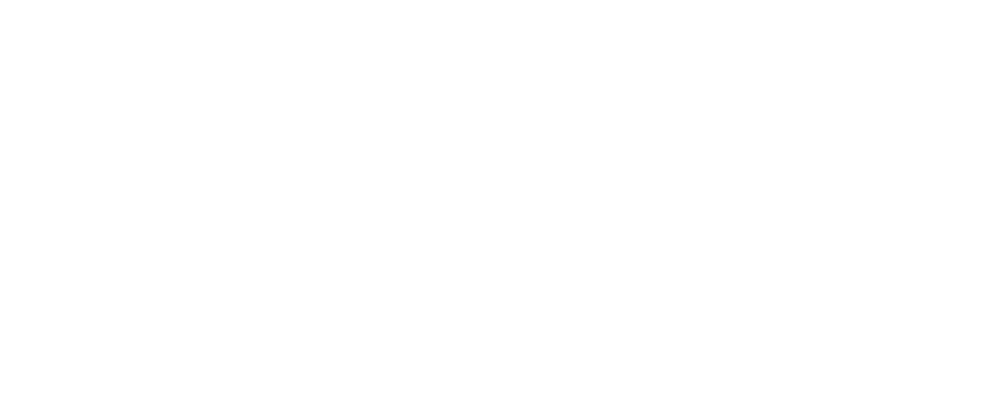
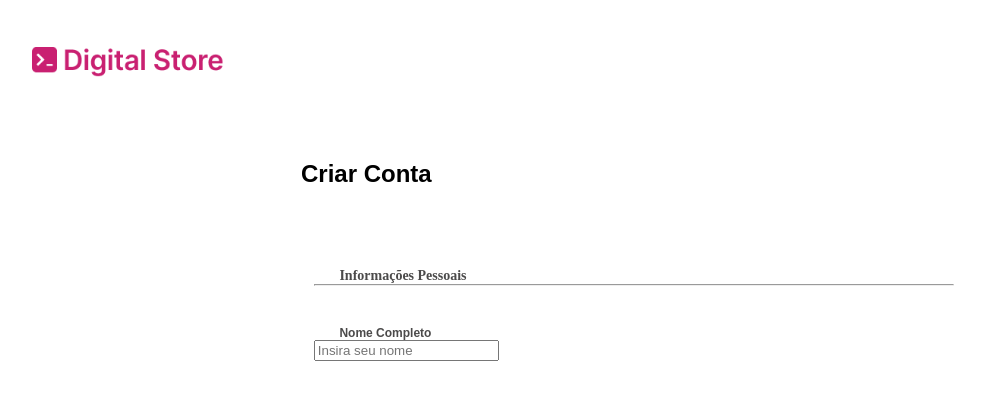
Before and after one commit to DevWesleyMatos/LojaDeSapato-React-, a React (Vite) app: page /createAccounte in a window 1280 px wide. Before the commit this address had no page. Shown: the top 400 px of the page, without its empty margins (19-1004 px from the left). Built offline with nearby package versions, Linux system fonts and the light colour scheme; a web font is replaced by a local one.

Commit message:
CreateAccount

```diff
--- a/src/App.jsx
+++ b/src/App.jsx
@@ -3,6 +3,7 @@
 import Productspage from './Pages/Productspage';
 import ProductsDetailspage from './Pages/ProductDetailsPage';
 import CartPage from './Pages/CartPage';
+import CreateAccountePage from './Pages/CreateAccountePage';
 
 
 function App() {
@@ -13,7 +14,8 @@
           <Route path='/' element={<Homepage/>} />
           <Route path='/products' element={<Productspage/>} />
           <Route path='/productsDetails' element={<ProductsDetailspage/>} />
-          <Route path='/cart' element={<CartPage/>} />
+          <Route path='/cart' element={<CartPage />} />
+          <Route path='/createAccounte' element={<CreateAccountePage/>} />
         </Routes>
       </BrowserRouter>
     </>
--- /dev/null
+++ b/src/Components/CreateAccounteBody/CreateAccounteBody.css
@@ -0,0 +1,29 @@
+
+#create-account-Body{
+    width: 100%;
+    display: flex;
+    align-items: center;
+    flex-direction: column;
+}
+#create-account-h1{
+    width: 50vw;
+    margin-top: 5vh;
+}
+#create-account-h1 h1{
+    font-size: 24px;
+    font-family: Arial, Helvetica, sans-serif;
+    font-weight: bold;
+}
+#create-account-informations{
+    width: 50vw;
+    margin-top: 5vh;
+    margin-left: 2vw;
+    background-color: white;
+}
+#create-account-informations h4{
+    font-size: 14px;
+    font-weight: bold;
+    color: rgb(75, 74, 74);
+    margin-top: 5vh;
+    margin-left: 2vw;
+}
--- /dev/null
+++ b/src/Components/CreateAccounteBody/CreateAccounteBody.jsx
@@ -0,0 +1,25 @@
+import Input from '../Input/Input'
+import './CreateAccounteBody.css'
+
+function CreateAccounteBody() {
+    return (
+        <>
+            <section id='create-account-Body'>
+                <div id='create-account-h1'>
+                    <h1>Criar Conta</h1>
+                </div>
+                <div id='create-account-informations'>
+                    <h4>Informações Pessoais</h4>
+                    <hr />
+
+                    <Input
+                        label="Nome Completo"
+                        type="text"
+                        placeholder="Insira seu nome"
+                    />
+                </div>
+            </section>
+        </>
+    )
+}
+export default CreateAccounteBody
--- /dev/null
+++ b/src/Components/CreateAccounteHeader/CreateAccounteHeader.css
@@ -0,0 +1,11 @@
+
+#create-account-header{
+    width: 100%;
+    height: 15vh;
+    display: flex;
+    align-items: center;
+    padding-left: 4vw;
+}
+#create-account-header img{
+    width: 15vw;
+}
--- /dev/null
+++ b/src/Components/CreateAccounteHeader/CreateAccounteHeader.jsx
@@ -0,0 +1,13 @@
+import Logo from "../../assets/Logo.png"
+import './CreateAccounteHeader.css'
+
+function CreateAccountePage() {
+    return (
+        <>
+            <div id="create-account-header">
+              <img src={Logo} alt="" />
+            </div>
+        </>
+    )
+}
+export default CreateAccountePage
--- /dev/null
+++ b/src/Components/Input/Input.css
@@ -0,0 +1,17 @@
+.input-label{
+    font-size: 12px;
+    font-weight: bold;
+    font-family: Arial, Helvetica, sans-serif;
+    color: rgb(75,74,74);
+    display: block;
+    margin-top: 5vh;
+    margin-left: 2vw;
+}
+.input.input{
+    width: 46vw;
+    height: 7vh;
+    background-color: rgb(241, 241, 241);
+    border-radius: 5px;
+    padding: 10px;
+
+}
--- /dev/null
+++ b/src/Components/Input/Input.jsx
@@ -0,0 +1,14 @@
+import './Input.css'
+
+function Input(props) {
+
+    return (
+        <>
+            <div>
+                <label className='input-label' htmlFor="">{props.label}</label>
+                <input className='input-intup' type={props.type} placeholder={props.placeholder} />
+            </div>
+        </>
+    )
+}
+export default Input
--- /dev/null
+++ b/src/Pages/CreateAccountePage.jsx
@@ -0,0 +1,12 @@
+import CreateAccounteBody from "../Components/CreateAccounteBody/CreateAccounteBody"
+import CreateAccounteHeader from "../Components/CreateAccounteHeader/CreateAccounteHeader"
+
+function CreateAccountePage() {
+    return (
+        <>
+            <CreateAccounteHeader />
+            <CreateAccounteBody />
+        </>
+    )
+}
+export default CreateAccountePage
--- a/src/main.jsx
+++ b/src/main.jsx
@@ -1,6 +1,5 @@
 import { StrictMode } from 'react'
 import { createRoot } from 'react-dom/client'
-import "bootstrap/dist/css/bootstrap.min.css";
 import App from './App.jsx'
 
 createRoot(document.getElementById('root')).render(
```
